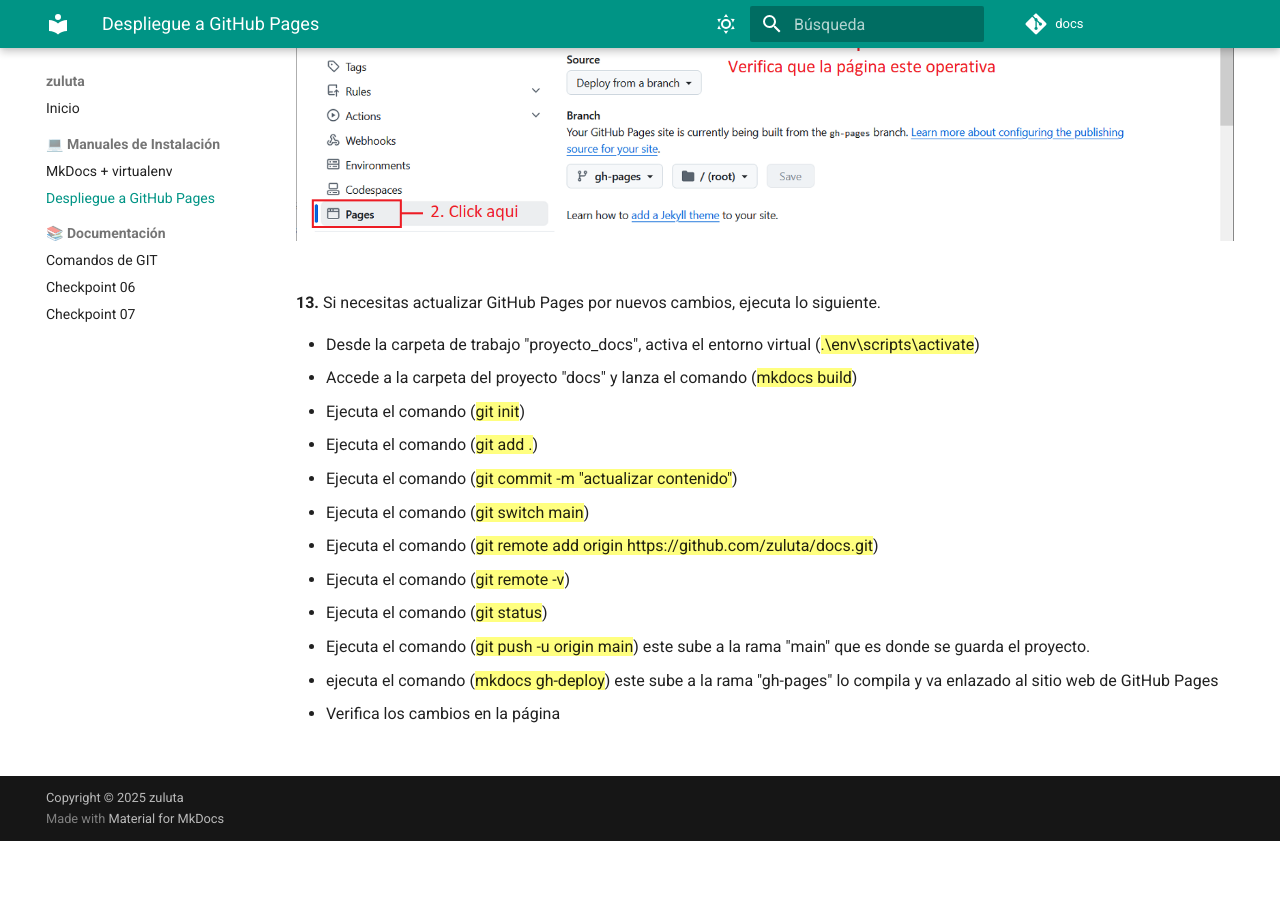
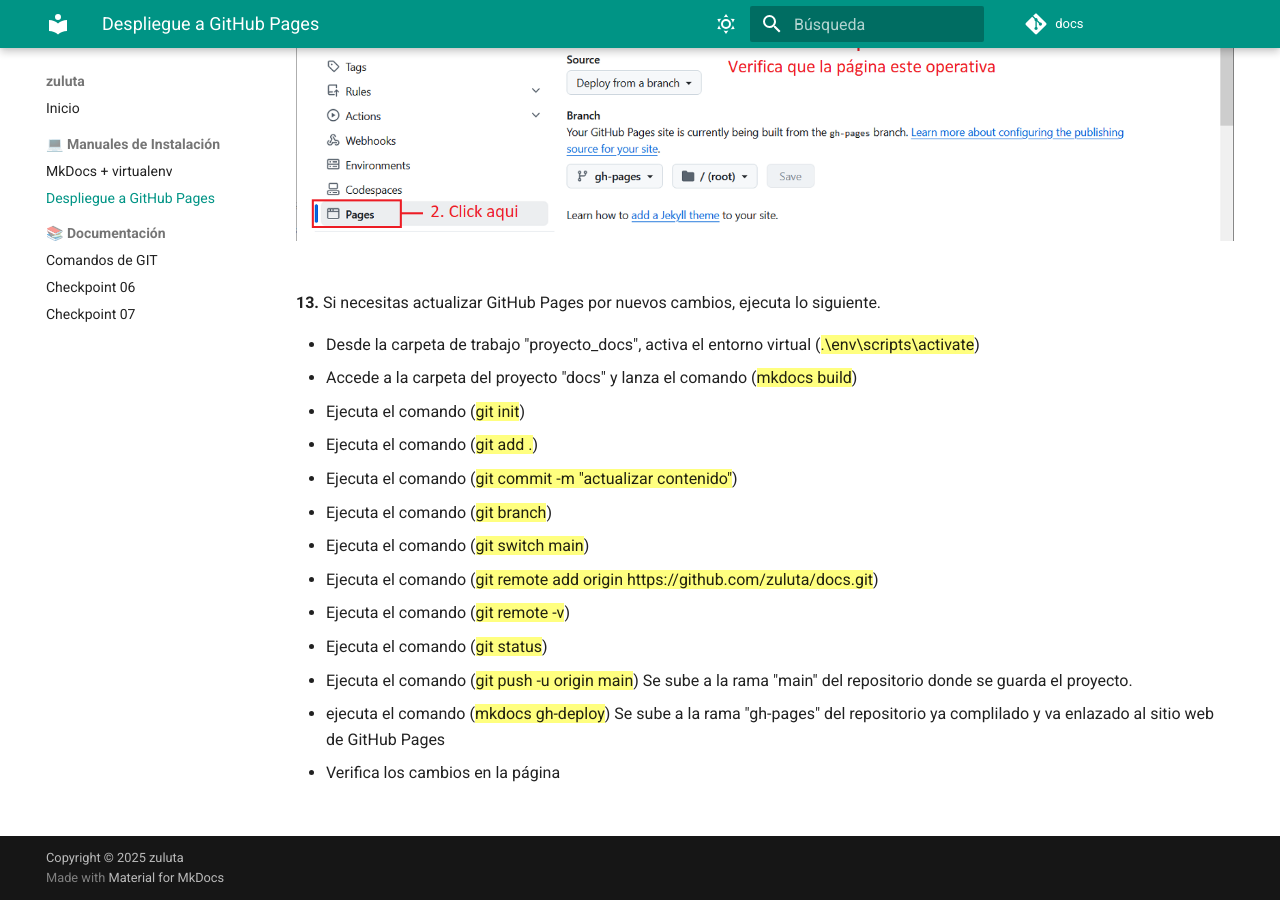
Before and after one commit to zuluta/docs, an MkDocs documentation site: the page built from docs/gh_deploy.md, in a window 1280 px wide and 900 px high, scrolled down 5617 px. Built offline with MkDocs 1.6.1 and Material for MkDocs 9.7.7, drawn with Linux system fonts in a browser that asks for light colours; comment, search, counter and statistics services are not loaded; before the commit the page ends 6458 px from its top, so only the background shows below that.

Commit message:
actualizar contenido

```diff
--- a/docs/gh_deploy.md
+++ b/docs/gh_deploy.md
@@ -107,12 +107,13 @@ hide:
   - Ejecuta el comando (==git init==)
   - Ejecuta el comando (==git add .==)
   - Ejecuta el comando (==git commit -m "actualizar contenido"==)
+  - Ejecuta el comando (==git branch==)
   - Ejecuta el comando (==git switch main==)
   - Ejecuta el comando (==git remote add origin https://github.com/zuluta/docs.git==)
   - Ejecuta el comando (==git remote -v==)
   - Ejecuta el comando (==git status==)
-  - Ejecuta el comando (==git push -u origin main==) este sube a la rama "main" que es donde se guarda el proyecto.
-  - ejecuta el comando (==mkdocs gh-deploy==) este sube a la rama "gh-pages" lo compila y va enlazado al sitio web de GitHub Pages
+  - Ejecuta el comando (==git push -u origin main==) Se sube a la rama "main" del repositorio donde se guarda el proyecto.
+  - ejecuta el comando (==mkdocs gh-deploy==) Se sube a la rama "gh-pages" del repositorio ya complilado y va enlazado al sitio web de GitHub Pages
   - Verifica los cambios en la página
 <br>
 <br>
```
Also changed, not shown: site/gh_deploy/index.html, site/search/search_index.json.
